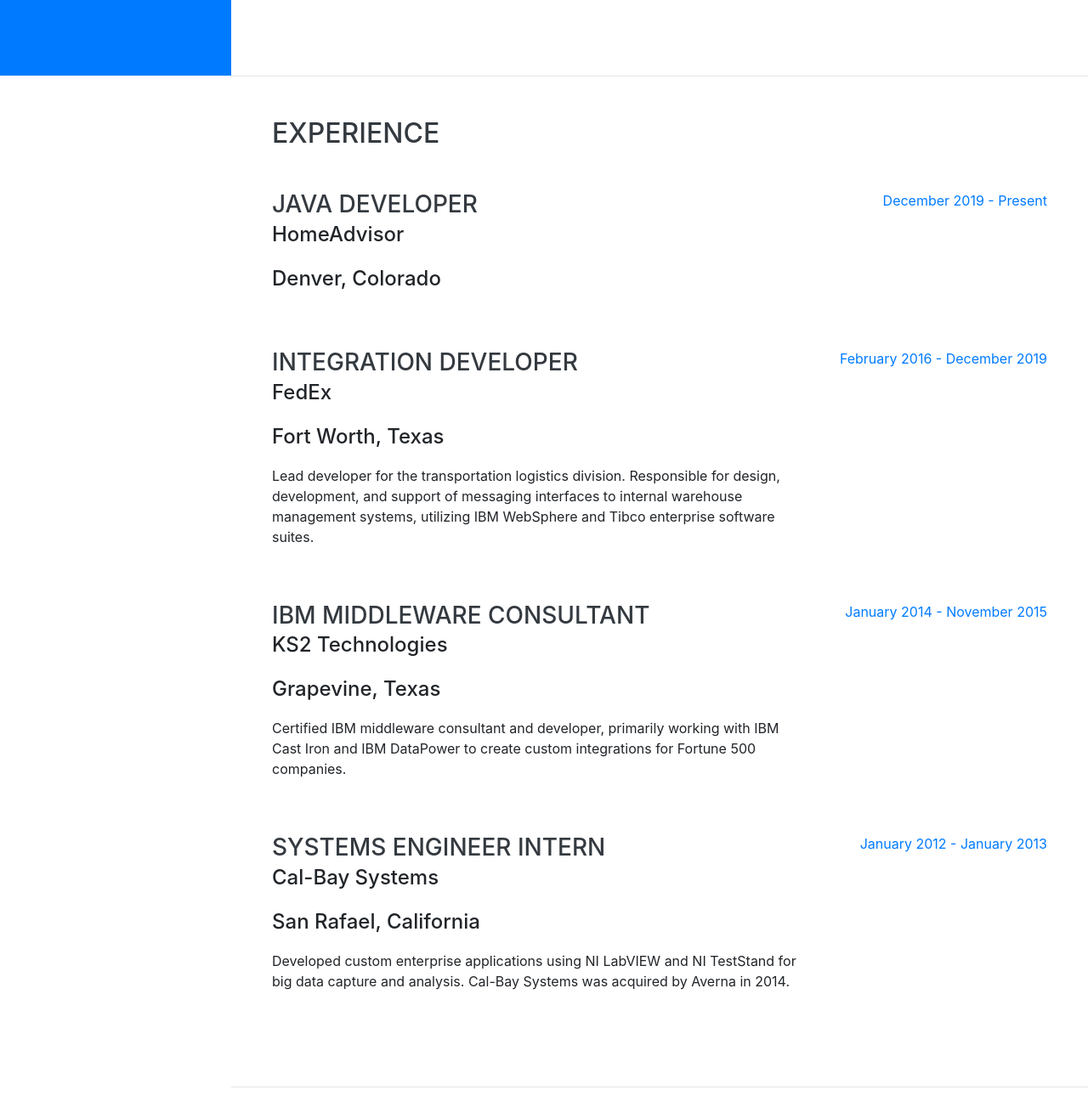
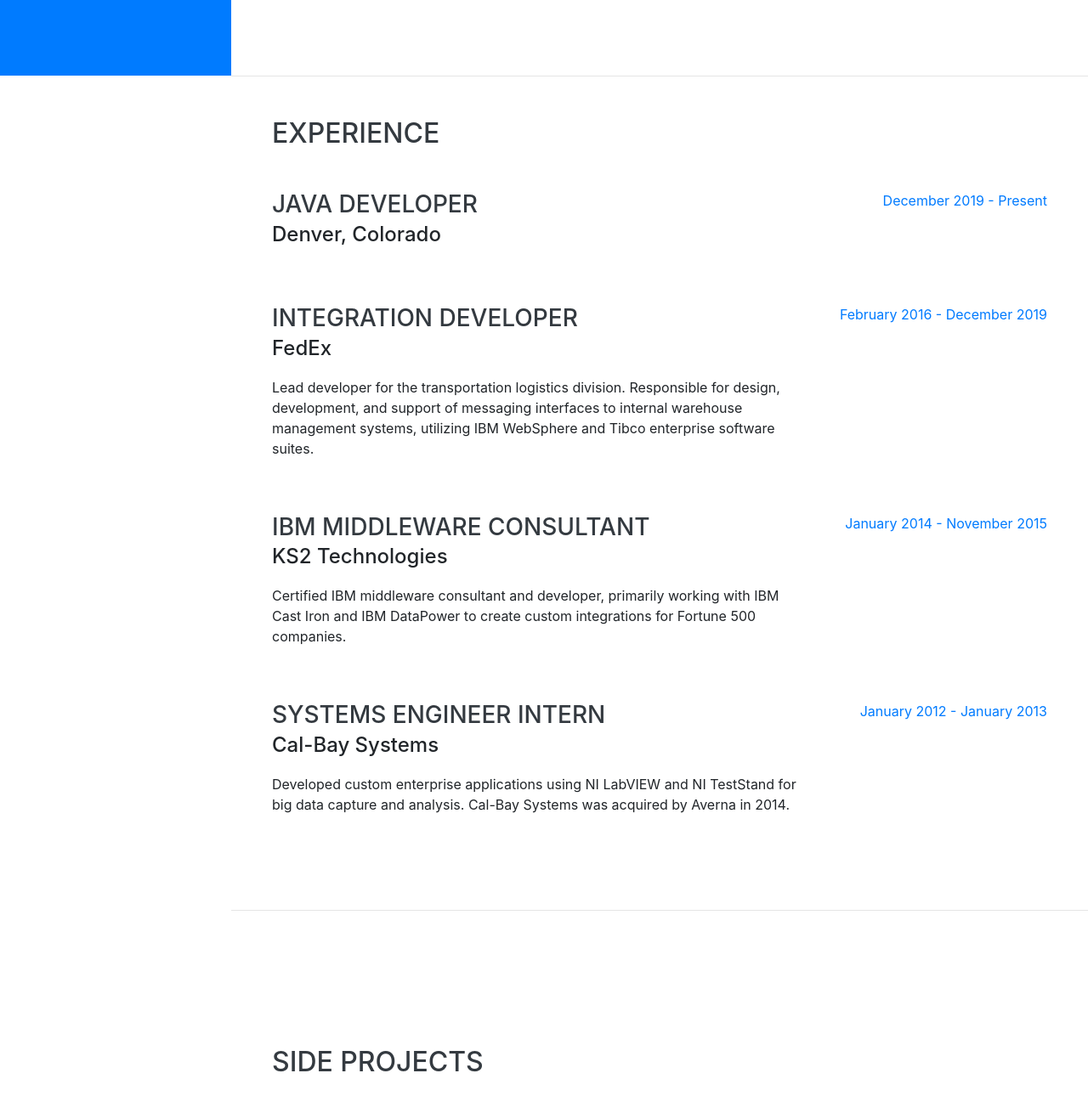
Before and after one commit to davidlcassidy/personal-website, a website with bundled scripts: page index.html in a window 1280 px wide. Shown: the part 711-2014 px from the top of the page at 85% size. Built offline with nearby package versions, Linux system fonts and the light colour scheme; a web font is replaced by a local one.

Commit message:
Remove cities - bad formatting

```diff
--- a/index.html
+++ b/index.html
@@ -92,7 +92,6 @@
           <div class="resume-item d-flex flex-column flex-md-row mb-5">
             <div class="resume-content mr-auto">
               <h3 class="mb-0">Java Developer</h3>
-              <div class="subheading mb-3">HomeAdvisor</div>
               <div class="subheading mb-3">Denver, Colorado</div>
               <p></p>
             </div>
@@ -105,7 +104,6 @@
             <div class="resume-content mr-auto">
               <h3 class="mb-0">Integration Developer</h3>
               <div class="subheading mb-3">FedEx</div>
-              <div class="subheading mb-3">Fort Worth, Texas</div>
               <p>Lead developer for the transportation logistics division. Responsible for design, development, and support of messaging interfaces to internal warehouse management systems, utilizing IBM WebSphere and Tibco enterprise software suites.</p>
             </div>
             <div class="resume-date text-md-right">
@@ -117,7 +115,6 @@
             <div class="resume-content mr-auto">
               <h3 class="mb-0">IBM Middleware Consultant</h3>
               <div class="subheading mb-3">KS2 Technologies</div>
-              <div class="subheading mb-3">Grapevine, Texas</div>
               <p>Certified IBM middleware consultant and developer, primarily working with IBM Cast Iron and IBM DataPower to create custom integrations for Fortune 500 companies.</p>
             </div>
             <div class="resume-date text-md-right">
@@ -129,7 +126,6 @@
             <div class="resume-content mr-auto">
               <h3 class="mb-0">Systems Engineer Intern</h3>
               <div class="subheading mb-3">Cal-Bay Systems</div>
-              <div class="subheading mb-3">San Rafael, California</div>
               <p>Developed custom enterprise applications using NI LabVIEW and NI TestStand for big data capture and analysis. Cal-Bay Systems was acquired by Averna in 2014.</p>
             </div>
             <div class="resume-date text-md-right">
```
